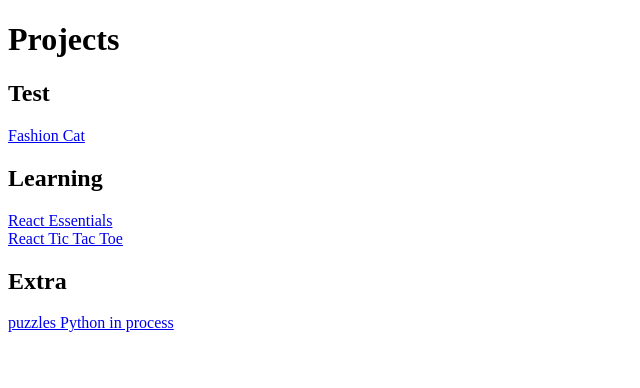
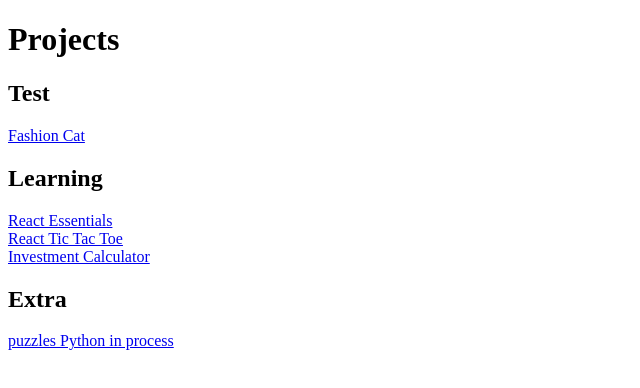
Before and after one commit to delissgt/almadigital, a Next.js app: page /project in a window 1280 px wide. Shown: the top 388 px of the page, without its empty margins (0-640 px from the left). Built offline with nearby package versions, Linux system fonts and the light colour scheme.

Commit message:
Added Path Project Investment Calculator

```diff
--- a/pages/project/index.js
+++ b/pages/project/index.js
@@ -1,6 +1,13 @@
 import React from 'react';
 
-import {PROJECT, FASHION_CAT, PUZZLES_PYTHON, CURSE_REACT_ESSENTIALS, CURSE_REACT_TIC_TAC_TOE} from "../../src/library/helpers/Paths";
+import {
+  PROJECT,
+  FASHION_CAT,
+  PUZZLES_PYTHON,
+  CURSE_REACT_ESSENTIALS,
+  CURSE_REACT_TIC_TAC_TOE,
+  CURSE_REACT_PROJECT_INVESTMENT_CALCULATOR
+} from "../../src/library/helpers/Paths";
 
 export default function Project() {
 
@@ -18,6 +25,8 @@
         <a href={PROJECT+"/"+CURSE_REACT_ESSENTIALS}>React Essentials</a>
         <br/>
         <a href={PROJECT+"/"+CURSE_REACT_TIC_TAC_TOE}>React Tic Tac Toe</a>
+        <br/>
+        <a href={PROJECT+"/"+CURSE_REACT_PROJECT_INVESTMENT_CALCULATOR}>Investment Calculator</a>
 
 
       <h2>Extra</h2>
--- a/src/library/helpers/Paths.js
+++ b/src/library/helpers/Paths.js
@@ -9,3 +9,4 @@
 // CURSE REACT
 export const CURSE_REACT_ESSENTIALS = 'curseReactEssentials';
 export const CURSE_REACT_TIC_TAC_TOE = 'curseReactTicTacToe';
+export const CURSE_REACT_PROJECT_INVESTMENT_CALCULATOR = 'curseReactProjectInvestmentCalculator';
```
